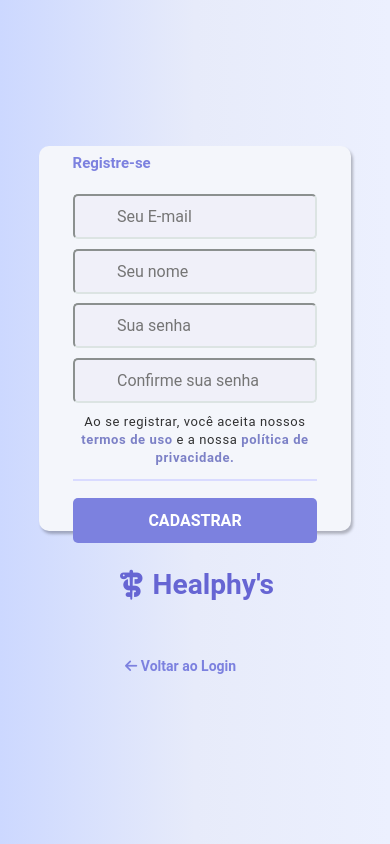
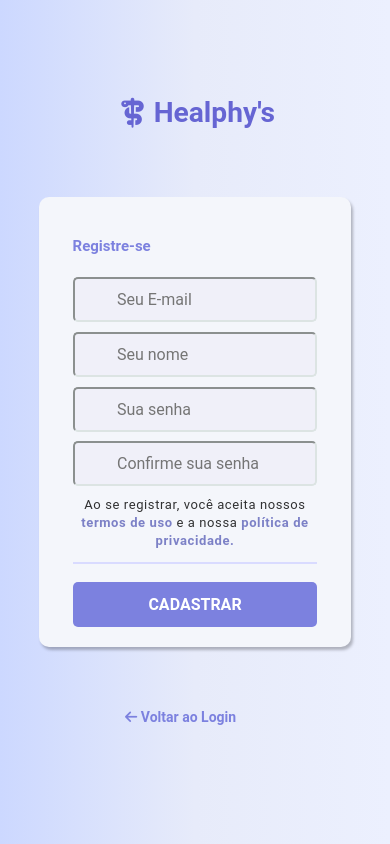
Before and after one commit to xzmuh/login-view, an Angular app: page /register in a window 390 px wide. Built offline with nearby package versions, Linux system fonts and the light colour scheme.

Commit message:
adicionando responsividade no resgitro

```diff
--- a/src/app/components/register/register.component.css
+++ b/src/app/components/register/register.component.css
@@ -33,7 +33,34 @@
     font-size: 30px;
 }
 
+.logo-ocult{
+    padding-top: 25%;
+    display: flex;
+    margin-bottom: 8%;
+    margin-top: -50px;
+    justify-content: center;
+    align-items: center;
+}
+
+.logo-ocult i{
+    margin-right: 10px;
+    font-size: 30px;
+}
+
 .main-text{
+    width: 50%;
+    height: 100%;
+    display: flex;
+    align-items:flex-start;
+    justify-content: center;
+    flex-direction: column;
+    margin-left: 2%;
+    font-size: 42px;
+    line-height: 64px;
+    color: #6665D3;
+}
+
+.main-text-ocult{
     width: 50%;
     height: 100%;
     display: flex;
@@ -190,17 +217,30 @@ p > a:hover{
     transition: 0.4s;
 }
 
+.main-text-ocult{
+    display: none;
+}
+
 @media (max-width: 900px) {
 
     .main{
         width: 80%;
         padding: 50px 0;
+        height: 90%;
         display: flex;
         flex-direction: column;
     }
 
-    .main-text > h3{
+    .main-text h3{
         display: none;
+    }
+
+    .logo{
+        display: none;
+    }
+
+    .main-text-ocult{
+        display: block;
     }
 
     .dados-register{
--- a/src/app/components/register/register.component.html
+++ b/src/app/components/register/register.component.html
@@ -1,5 +1,10 @@
 <div class="container">
     <div class="main">
+        <div class="main-text-ocult">
+            <div class="logo-ocult">
+                <i class="fa-solid fa-staff-snake"></i><h6>Healphy's</h6>
+            </div>
+        </div>
         <div class="dados-register">
             <div class="content">
                 <form action="" method="POST" id="register">
```
